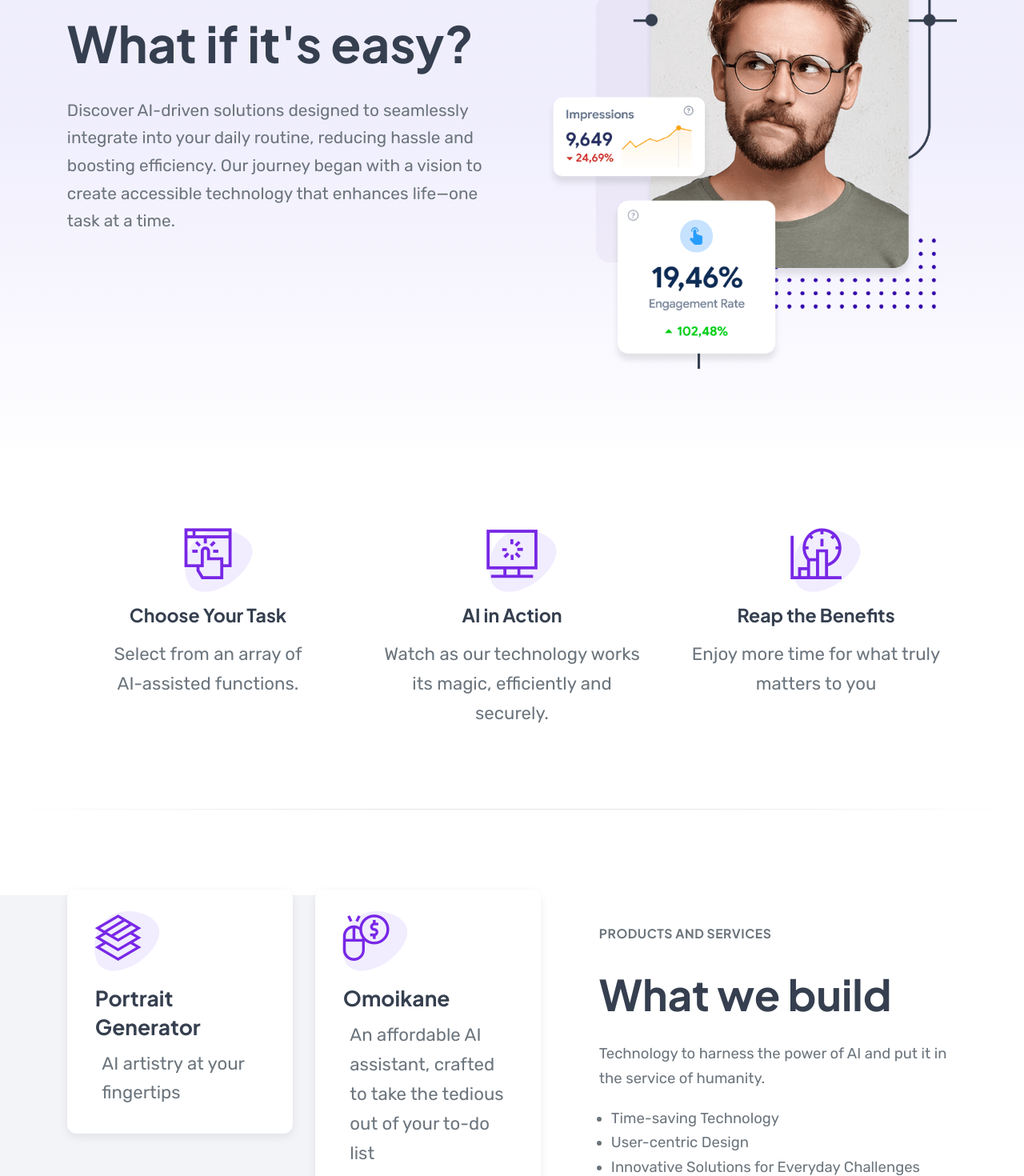
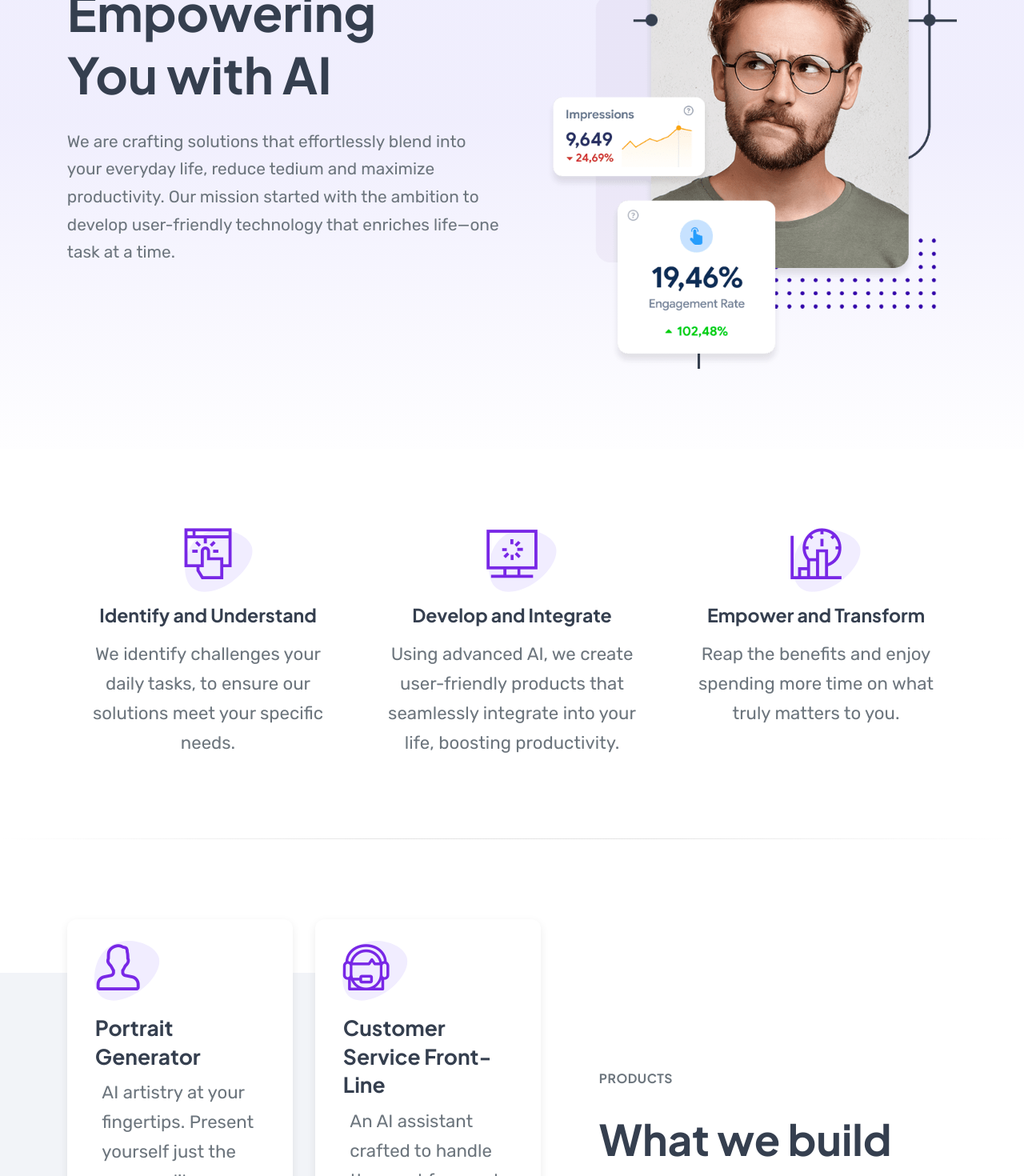
Before and after one commit to NimbleNexus/NimbleNexusWebsite, a Next.js app: page / in a window 1280 px wide. Shown: the part 260-1730 px from the top of the page at 80% size. Built offline with nearby package versions, Linux system fonts and the light colour scheme.

Commit message:
Content updates

```diff
--- a/components/layout/footer/Footer1.js
+++ b/components/layout/footer/Footer1.js
@@ -1,5 +1,6 @@
 
 export default function Footer1() {
+    return null;
     return (
         <>
             <footer id="footer-10" className="pt-50 footer">
--- a/components/layout/footer/Footer2.js
+++ b/components/layout/footer/Footer2.js
@@ -1,5 +1,6 @@
 
 export default function Footer2() {
+    return null;
     return (
         <>
             <footer id="footer-11" className="bg--white-300 pt-50 footer">
--- a/components/layout/footer/Footer3.js
+++ b/components/layout/footer/Footer3.js
@@ -1,19 +1,7 @@
 
 import Link from "next/link"
 export default function Footer3() {
-    return (
-        <>
-            <footer id="footer-3" className="pt-100 footer ft-3-ntr">
-                <div className="container">
-                    {/* FOOTER CONTENT */}
-                    <div className="row">
-                        {/* FOOTER LOGO */}
-                        <div className="col-xl-3">
-                            <div className="footer-info">
-                                <img className="footer-logo" src="images/nimble-nexus-logo-on-light-horizontal.png" alt="footer-logo" />
-                                <img className="footer-logo-dark" src="images/nimble-nexus-logo-on-dark-horizontal.png" alt="footer-logo" />
-                            </div>
-                        </div>
+    const removedContent = () => <>
                         {/* FOOTER LINKS */}
                         <div className="col-sm-4 col-lg-3 col-xl-2">
                             <div className="footer-links fl-1">
@@ -100,8 +88,22 @@ export default function Footer3() {
                                 </form>
                             </div>
                         </div> {/* END FOOTER NEWSLETTER FORM */}
+                    <hr /> {/* FOOTER DIVIDER LINE */}
+    </>;
+    return (
+        <>
+            <footer id="footer-3" className="pt-100 footer ft-3-ntr">
+                <div className="container">
+                    {/* FOOTER CONTENT */}
+                    <div className="row">
+                        {/* FOOTER LOGO */}
+                        <div className="col-xl-3">
+                            <div className="footer-info">
+                                <img className="footer-logo" src="images/nimble-nexus-logo-on-light-horizontal.png" alt="footer-logo" />
+                                <img className="footer-logo-dark" src="images/nimble-nexus-logo-on-dark-horizontal.png" alt="footer-logo" />
+                            </div>
+                        </div>
                     </div> {/* END FOOTER CONTENT */}
-                    <hr /> {/* FOOTER DIVIDER LINE */}
                     {/* BOTTOM FOOTER */}
                     <div className="bottom-footer">
                         <div className="row row-cols-1 row-cols-md-2 d-flex align-items-center">
--- a/components/sections/Contact.js
+++ b/components/sections/Contact.js
@@ -14,10 +14,10 @@ export default function Banner7_2() {
                                 <div className="col-md-8">
                                     <div className="banner-7-txt text-center">
                                         {/* Title */}
-                                        <h2 className="s-48 w-700">Got questions?</h2>
+                                        <h2 className="s-48 w-700">Sparked your curiosity?</h2>
                                         {/* Text */}
                                         <p className="p-lg">
-                                            We’re here to help! Connect with us at Nimble Nexus.
+                                            Reach out if you'd like to learn more about what we're building!
                                         </p>
                                         {/* HERO QUICK FORM */}
                                         <form name="quickform" className="quick-form form-shadow form-half mt-35">
--- a/components/sections/Hero.js
+++ b/components/sections/Hero.js
@@ -11,10 +11,12 @@ export default function Hero7() {
                             <div className="col-md-6">
                                 <div className="hero-7-txt">
                                     {/* Title */}
-                                    <h2 className="s-54 w-700">What if it's easy?</h2>
+                                    <h2 className="s-54 w-700">
+                                        Empowering You&nbsp;with&nbsp;AI
+                                    </h2>
                                     {/* Text */}
                                     <p className="p-lg">
-                                        Discover AI-driven solutions designed to seamlessly integrate into your daily routine, reducing hassle and boosting efficiency. Our journey began with a vision to create accessible technology that enhances life—one task at a time.
+                                        We are crafting solutions that effortlessly blend into your everyday life, reduce tedium and maximize productivity. Our mission started with the ambition to develop user-friendly technology that enriches life—one task at a time.
                                     </p>
                                 </div>
                             </div>	{/* END HERO TEXT */}
--- a/components/sections/HowItWorks.js
+++ b/components/sections/HowItWorks.js
@@ -27,8 +27,9 @@ export default function Features6_3() {
                                     </div>	{/* End Icon */}
                                     {/* Text */}
                                     <div className="fbox-txt">
-                                        <h6 className="s-20 w-700">Choose Your Task</h6>
-                                        <p>Select from an array of AI&#8288;-&#8288;assisted functions.</p>
+                                        <h6 className="s-20 w-700">Identify and Understand</h6>
+                                        <p>We identify challenges your daily tasks, to ensure our solutions meet your specific needs.</p>
+                                        {/* <p>We begin by identifying the challenges and pain points in your daily tasks. Our team delves into understanding these issues in depth, to ensure our solutions are tailored to meet your specific needs.</p> */}
                                     </div>
                                 </div>
                             </div>	{/* END FEATURE BOX #1 */}
@@ -48,8 +49,9 @@ export default function Features6_3() {
                                     </div>	{/* End Icon */}
                                     {/* Text */}
                                     <div className="fbox-txt">
-                                        <h6 className="s-20 w-700">AI in Action</h6>
-                                        <p>Watch as our technology works its magic, efficiently and securely.</p>
+                                        <h6 className="s-20 w-700">Develop and Integrate</h6>
+                                        <p>Using advanced AI, we create user-friendly products that seamlessly integrate into your life, boosting productivity.</p>
+                                        {/* <p>Harnessing the power of advanced AI technologies, we develop innovative digital products that are user-friendly and seamlessly integrate into your everyday life. Our solutions are designed to reduce tedium and maximize productivity.</p> */}
                                     </div>
                                 </div>
                             </div>	{/* END FEATURE BOX #2 */}
@@ -69,8 +71,9 @@ export default function Features6_3() {
                                     </div>	{/* End Icon */}
                                     {/* Text */}
                                     <div className="fbox-txt">
-                                        <h6 className="s-20 w-700">Reap the Benefits</h6>
-                                        <p>Enjoy more time for what truly matters to you</p>
+                                        <h6 className="s-20 w-700">Empower and Transform</h6>
+                                        <p>Reap the benefits and enjoy spending more time on what truly matters to you.</p>
+                                        {/* <p>Finally, we empower you with these AI solutions, transforming the way you interact with information. Our mission is fulfilled when our technology enriches your life, one task at a time.</p> */}
                                     </div>
                                 </div>
                             </div>	{/* END FEATURE BOX #3 */}
--- a/components/sections/Products.js
+++ b/components/sections/Products.js
@@ -16,7 +16,7 @@ export default function Features13_3() {
                                             <div className="fbox-ico ico-50">
                                                 <div className="shape-ico color--theme">
                                                     {/* Vector Icon */}
-                                                    <span className="flaticon-layers-1" />
+                                                    <span className="flaticon-user" />
                                                     {/* Shape */}
                                                     <svg viewBox="0 0 200 200" xmlns="http://www.w3.org/2000/svg">
                                                         <path d="M69.8,-23C76.3,-2.7,57.6,25.4,32.9,42.8C8.1,60.3,-22.7,67,-39.1,54.8C-55.5,42.7,-57.5,11.7,-48.6,-11.9C-39.7,-35.5,-19.8,-51.7,5.9,-53.6C31.7,-55.6,63.3,-43.2,69.8,-23Z" transform="translate(100 100)" />
@@ -26,7 +26,8 @@ export default function Features13_3() {
                                             {/* Text */}
                                             <div className="fbox-txt">
                                                 <h5 className="s-19 w-700">Portrait Generator</h5>
-                                                <p>AI artistry at your fingertips</p>
+                                                <p>AI artistry at your fingertips. Present yourself just the way you like: create professional portraits for business, or playful portraits to share on social media.</p>
+                                                <span class="badge bg-success">Stage: Development</span>
                                             </div>
                                         </div>
                                     </div>
@@ -37,7 +38,7 @@ export default function Features13_3() {
                                             <div className="fbox-ico ico-50">
                                                 <div className="shape-ico color--theme">
                                                     {/* Vector Icon */}
-                                                    <span className="flaticon-pay-per-click" />
+                                                    <span className="flaticon-tech-support" />
                                                     {/* Shape */}
                                                     <svg viewBox="0 0 200 200" xmlns="http://www.w3.org/2000/svg">
                                                         <path d="M69.8,-23C76.3,-2.7,57.6,25.4,32.9,42.8C8.1,60.3,-22.7,67,-39.1,54.8C-55.5,42.7,-57.5,11.7,-48.6,-11.9C-39.7,-35.5,-19.8,-51.7,5.9,-53.6C31.7,-55.6,63.3,-43.2,69.8,-23Z" transform="translate(100 100)" />
@@ -46,8 +47,9 @@ export default function Features13_3() {
                                             </div>	{/* End Icon */}
                                             {/* Text */}
                                             <div className="fbox-txt">
-                                                <h5 className="s-19 w-700">Omoikane</h5>
-                                                <p>An affordable AI assistant, crafted to take the tedious out of your to-do list</p>
+                                                <h5 className="s-19 w-700">Customer Service Front-Line</h5>
+                                                <p>An AI assistant crafted to handle the most frequent inquiries. With this, your customer service staff are called to step in only when they're really needed.</p>
+                                                <span class="badge bg-info">Stage: Proof of Concept</span>
                                             </div>
                                         </div>
                                     </div>
@@ -58,18 +60,18 @@ export default function Features13_3() {
                         <div className="col-md-5 order-first order-md-2">
                             <div className="txt-block left-column">
                                 {/* Section ID */}
-                                <span className="section-id">Products and Services</span>
+                                <span className="section-id">Products</span>
                                 {/* Title */}
                                 <h2 className="s-46 w-700">What we build</h2>
                                 {/* Text */}
-                                <p>Technology to harness the power of AI and put it in the service of humanity.</p>
+                                <p>Technology to harness the power of AI and put it in the service of people.</p>
                                 {/* List */}
                                 <ul className="simple-list">
                                     <li className="list-item">
-                                        <p className="mb-0">Time-saving Technology</p>
+                                        <p className="mb-0">Time-Saving Technology</p>
                                     </li>
                                     <li className="list-item">
-                                        <p className="mb-0">User-centric Design</p>
+                                        <p className="mb-0">User-Centric Design</p>
                                     </li>
                                     <li className="list-item">
                                         <p className="mb-0">Innovative Solutions for Everyday Challenges</p>
```
